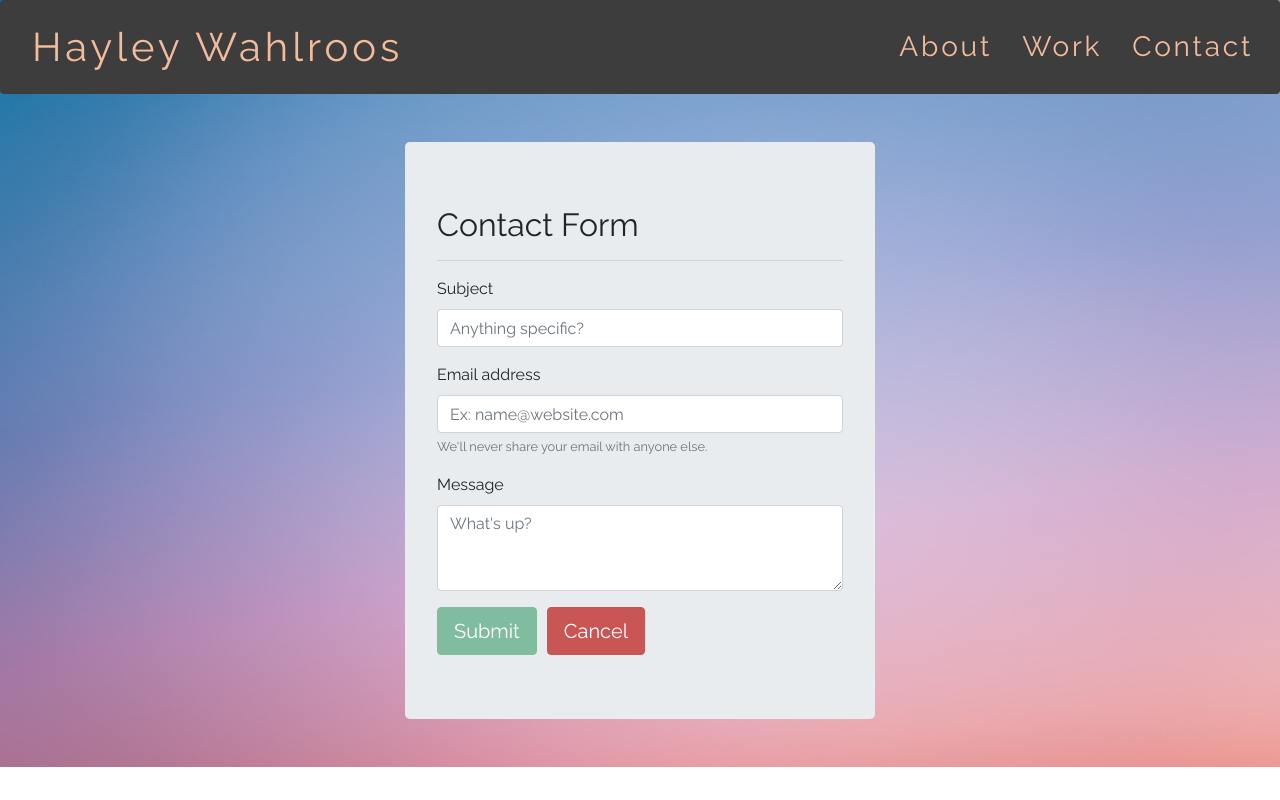
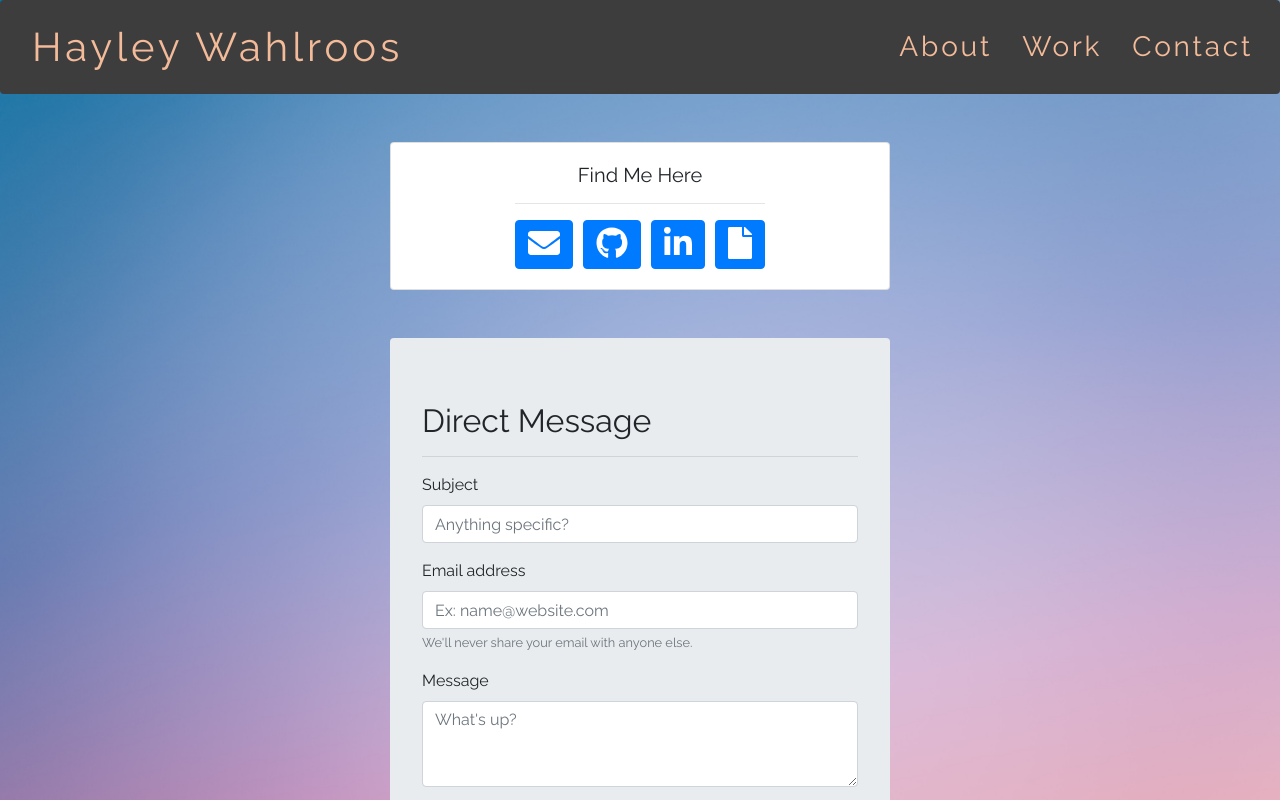
Before and after one commit to haywah27/react-portfolio-old, a React (Create React App) app: page /contact in a window 1280 px wide. Shown: the top 800 px of the page. Built offline with nearby package versions, Linux system fonts and the light colour scheme.

Commit message:
adding buttons for social media

```diff
--- a/package.json
+++ b/package.json
@@ -4,6 +4,10 @@
   "private": true,
   "homepage": "http://haywah27.github.io/react-portfolio",
   "dependencies": {
+    "@fortawesome/fontawesome-svg-core": "^1.2.35",
+    "@fortawesome/free-brands-svg-icons": "^5.15.3",
+    "@fortawesome/free-solid-svg-icons": "^5.15.3",
+    "@fortawesome/react-fontawesome": "^0.1.14",
     "@testing-library/jest-dom": "^5.11.10",
     "@testing-library/react": "^11.2.6",
     "@testing-library/user-event": "^12.8.3",
--- a/src/components/Form/Form.js
+++ b/src/components/Form/Form.js
@@ -9,8 +9,8 @@ function ContactForm() {
 
   return (
     <>
-      <Jumbotron>
-        <h2>Contact Form</h2>
+      <Jumbotron className="formContainer">
+        <h2>Direct Message</h2>
         <hr />
         <Form>
           <Form.Group controlId="formSubject">
--- a/src/components/Form/form.css
+++ b/src/components/Form/form.css
@@ -1,10 +1,14 @@
-.formCss {
+.formContainer {
     align-items: center;
     border-radius: 4px;
     justify-content: center;
     margin-bottom: 3rem;
     max-width: 500px;
+    min-width: 200px;
+    margin-right: auto;
+    margin-left: auto;
 }
+
 
 input:focus, textarea:focus {
     outline: none !important;
--- /dev/null
+++ b/src/components/MediaCard/MediaCard.js
@@ -0,0 +1,90 @@
+import "./mediaCard.css";
+import React from "react";
+import { Tooltip, OverlayTrigger, Card, Button } from "react-bootstrap";
+import { FontAwesomeIcon } from "@fortawesome/react-fontawesome";
+import { faFile, faEnvelope } from "@fortawesome/free-solid-svg-icons";
+
+import { faGithub, faLinkedinIn } from "@fortawesome/free-brands-svg-icons";
+
+function MediaCard() {
+  const renderResumeTooltip = (props) => (
+    <Tooltip id="button-tooltip" {...props}>
+      Resume
+    </Tooltip>
+  );
+
+  const renderGithubTooltip = (props) => (
+    <Tooltip id="button-tooltip" {...props}>
+      Github
+    </Tooltip>
+  );
+
+  const renderLinkedinTooltip = (props) => (
+    <Tooltip id="button-tooltip" {...props}>
+      LinkedIn
+    </Tooltip>
+  );
+
+  const renderEmailTooltip = (props) => (
+    <Tooltip id="button-tooltip" {...props}>
+      Email
+    </Tooltip>
+  );
+  return (
+    <Card className="mediaCard text-center">
+      <Card.Body>
+        <Card.Title>Find Me Here</Card.Title>
+        <hr />
+        <OverlayTrigger
+          placement="bottom"
+          delay={{ show: 50, hide: 10 }}
+          overlay={renderEmailTooltip}
+        >
+          <Button className="icon">
+            <FontAwesomeIcon icon={faEnvelope} size="2x"></FontAwesomeIcon>
+          </Button>
+        </OverlayTrigger>
+
+        <OverlayTrigger
+          placement="bottom"
+          delay={{ show: 50, hide: 10 }}
+          overlay={renderGithubTooltip}
+        >
+          <Button
+            className="icon"
+            onClick={() => window.open("https://github.com/haywah27", "_blank")}
+          >
+            <FontAwesomeIcon icon={faGithub} size="2x"></FontAwesomeIcon>
+          </Button>
+        </OverlayTrigger>
+
+        <OverlayTrigger
+          placement="bottom"
+          delay={{ show: 50, hide: 10 }}
+          overlay={renderLinkedinTooltip}
+        >
+          <Button
+            className="icon"
+            onClick={() =>
+              window.open("https://www.linkedin.com/in/wahlroos/", "_blank")
+            }
+          >
+            <FontAwesomeIcon icon={faLinkedinIn} size="2x"></FontAwesomeIcon>
+          </Button>
+        </OverlayTrigger>
+
+        <OverlayTrigger
+          placement="bottom"
+          delay={{ show: 50, hide: 10 }}
+          overlay={renderResumeTooltip}
+        >
+          <Button>
+            <FontAwesomeIcon icon={faFile} size="2x"></FontAwesomeIcon>
+          </Button>
+        </OverlayTrigger>
+      </Card.Body>
+    </Card>
+  );
+}
+
+export default MediaCard;
--- /dev/null
+++ b/src/components/MediaCard/mediaCard.css
@@ -0,0 +1,13 @@
+.mediaCard {
+  align-items: center;
+  border-radius: 4px;
+  justify-content: center;
+  margin-bottom: 3rem;
+  max-width: 500px;
+  margin-right: auto;
+  margin-left: auto;
+}
+
+.icon {
+  margin-right: 10px;
+}
--- a/src/pages/Contact.js
+++ b/src/pages/Contact.js
@@ -5,13 +5,19 @@ import "./contact.css";
 import { Jumbotron, Container, Button, Form } from "react-bootstrap";
 import Navigation from "../components/Nav/Nav";
 import ContactForm from "../components/Form/Form";
+import MediaCard from "../components/MediaCard/MediaCard";
 
 function Contact() {
   return (
     <div>
       <Navigation />
-      <Container className="formContainer">
-        <ContactForm />
+      <Container>
+        <Jumbotron className="jumbo ">
+          <Container>
+            <MediaCard />
+            <ContactForm />
+          </Container>
+        </Jumbotron>
       </Container>
     </div>
   );
--- a/src/pages/contact.css
+++ b/src/pages/contact.css
@@ -1,7 +1,8 @@
-.formContainer {
-    align-items: center;
-    border-radius: 4px;
-    justify-content: center;
-    margin-bottom: 3rem;
-    max-width: 500px;
+.jumbo {
+  display: flex;
+  align-items: center;
+  border-radius: 4px;
+  justify-content: center;
+  background-color: transparent;
+  padding: 0;
 }
```
Also changed, not shown: 1 other file (tests, documents, lock files or other folders).
